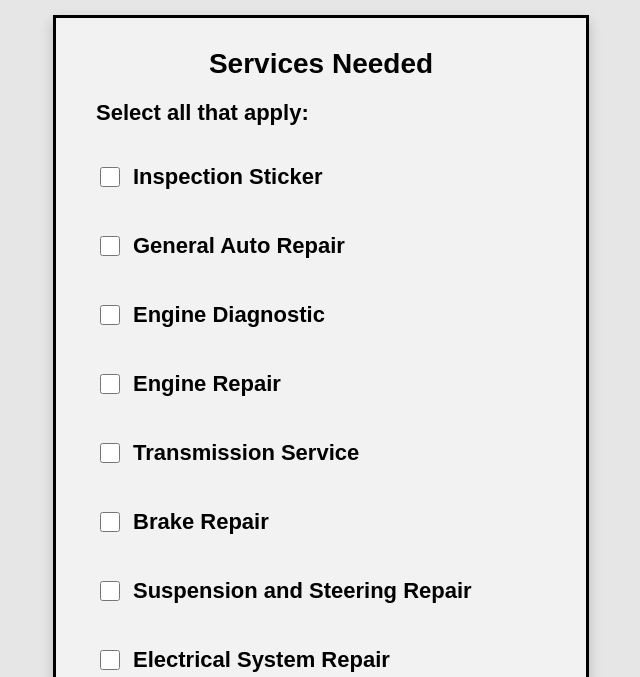
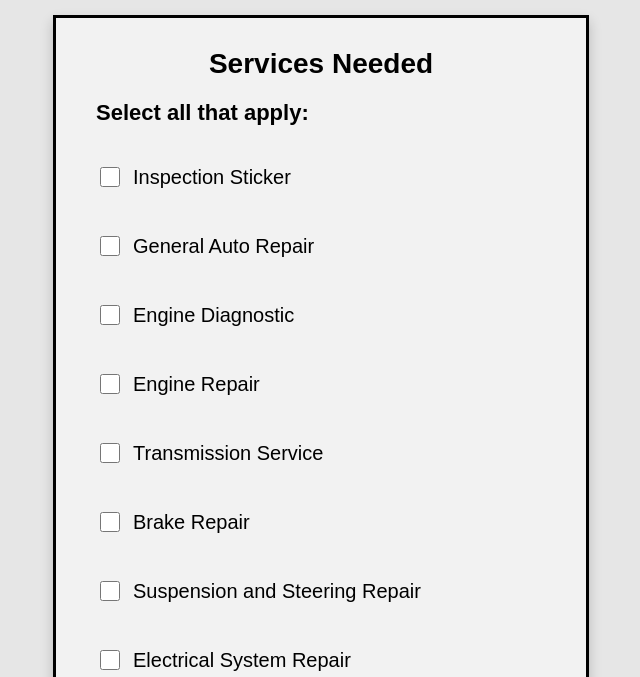
Before and after one commit to AidanH24/SeniorProject, a website: page CustomerSide/ServicesPage/servicesPage.html in a window 1280 px wide. Shown: the part 123-800 px from the top of the page, without its empty margins (319-959 px from the left). Drawn offline with Linux system fonts and the light colour scheme.

Commit message:
checkboxes no longer bold, smaller font, no longer the same appearance as label

```diff
--- a/CustomerSide/ServicesPage/servicesStyleSheet.css
+++ b/CustomerSide/ServicesPage/servicesStyleSheet.css
@@ -78,6 +78,8 @@ select {
 }
 
 .checkbox-item {
+    font-size: 20px;
+    font-weight: normal;
     display: flex;
     align-items: center; /* vertically centers checkbox and text */
     gap: 10px; /* space between checkbox and text */
```
